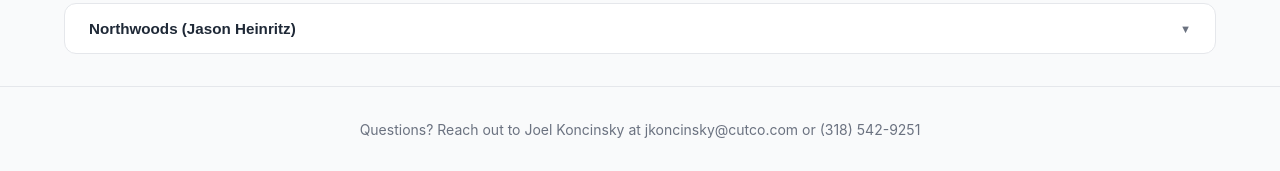
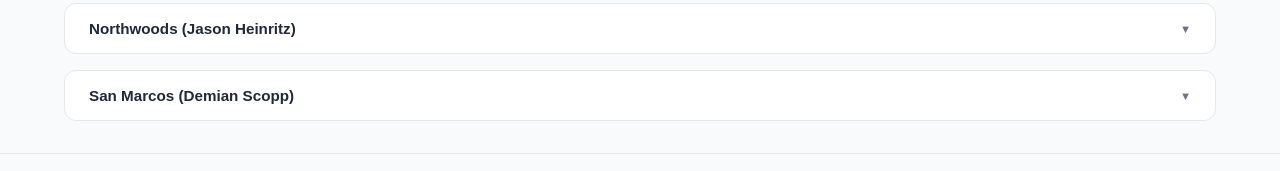
Before and after one commit to vmcdigital/vmc-meta-diy-dashboard, a Next.js app: page /ad-results in a window 1280 px wide. Shown: the part 1604-1775 px from the top of the page. Built offline with nearby package versions, Linux system fonts and the light colour scheme.

Commit message:
Add San Marcos (Demian Scopp) territory dashboard

```diff
--- a/data/dashboards.ts
+++ b/data/dashboards.ts
@@ -30,4 +30,13 @@ export const TERRITORY_DASHBOARDS: TerritoryGroup[] = [
       },
     ],
   },
+  {
+    territory: 'San Marcos (Demian Scopp)',
+    dashboards: [
+      {
+        name: 'San Marcos (Demian Scopp)',
+        embedUrl: 'https://app.databox.com/datawall/883da487f25dac0f254ce0cd6575cc3b244eb3c6a8f1ecf?i',
+      },
+    ],
+  },
 ];
```
